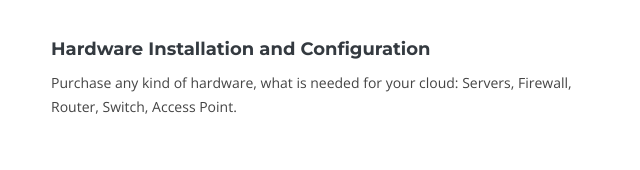
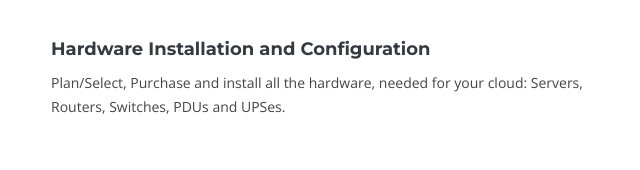
Before and after one commit to mardukit/website, a plain HTML site: page index.html in a window 1280 px wide. Shown: the part 797-967 px from the top of the page, 615-1255 px from the left. Drawn offline with nearby package versions, Linux system fonts and the light colour scheme; a web font is replaced by a local one.

Commit message:
just little fixes around the hardware purchase part

```diff
--- a/index.html
+++ b/index.html
@@ -117,7 +117,7 @@
 
             <div class="icon-box" data-aos="zoom-in" data-aos-delay="100">
               <h4 class="title"><a href="">Hardware Installation and Configuration</a></h4>
-              <p class="description">Purchase any kind of hardware, what is needed for your cloud: Servers, Firewall, Router, Switch, Access Point. </p>
+              <p class="description">Plan/Select, Purchase and install all the hardware, needed for your cloud: Servers, Routers, Switches, PDUs and UPSes. </p>
             </div>
 
             <div class="icon-box" data-aos="zoom-in" data-aos-delay="200">
```
